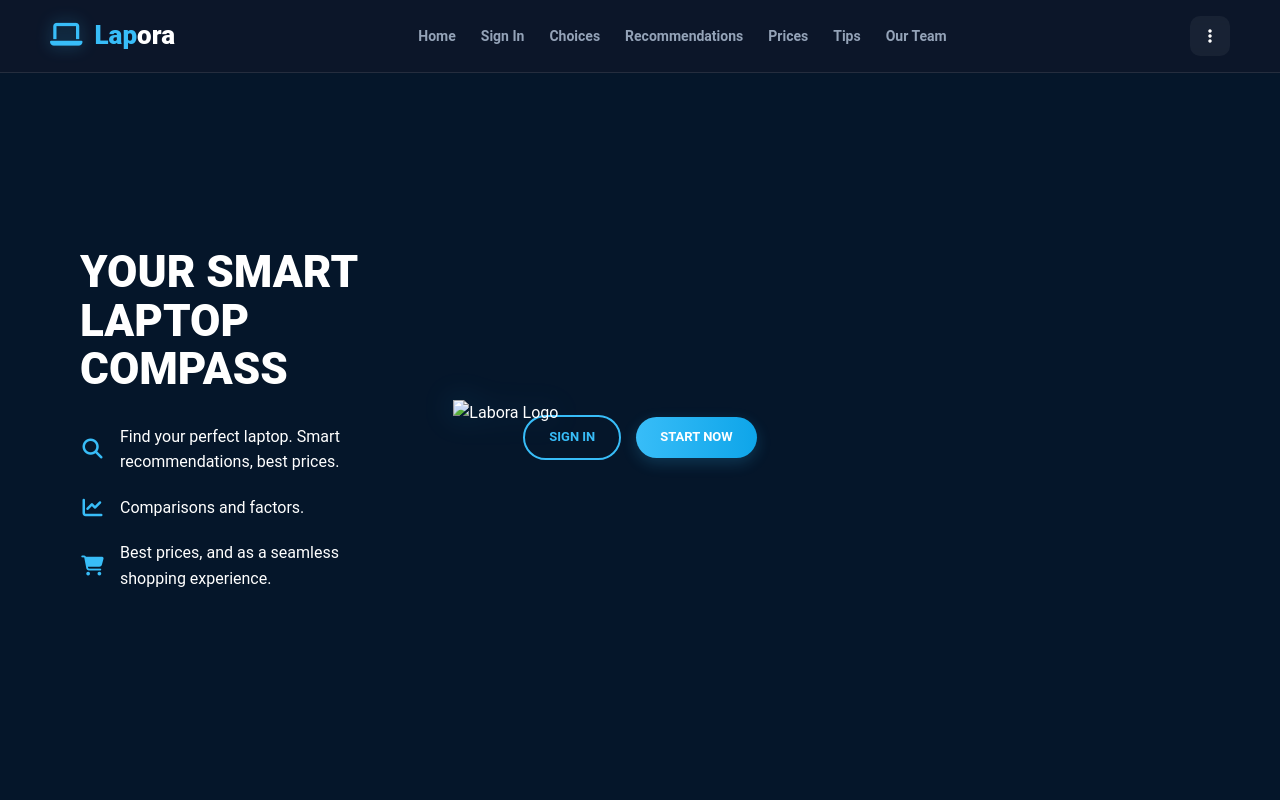
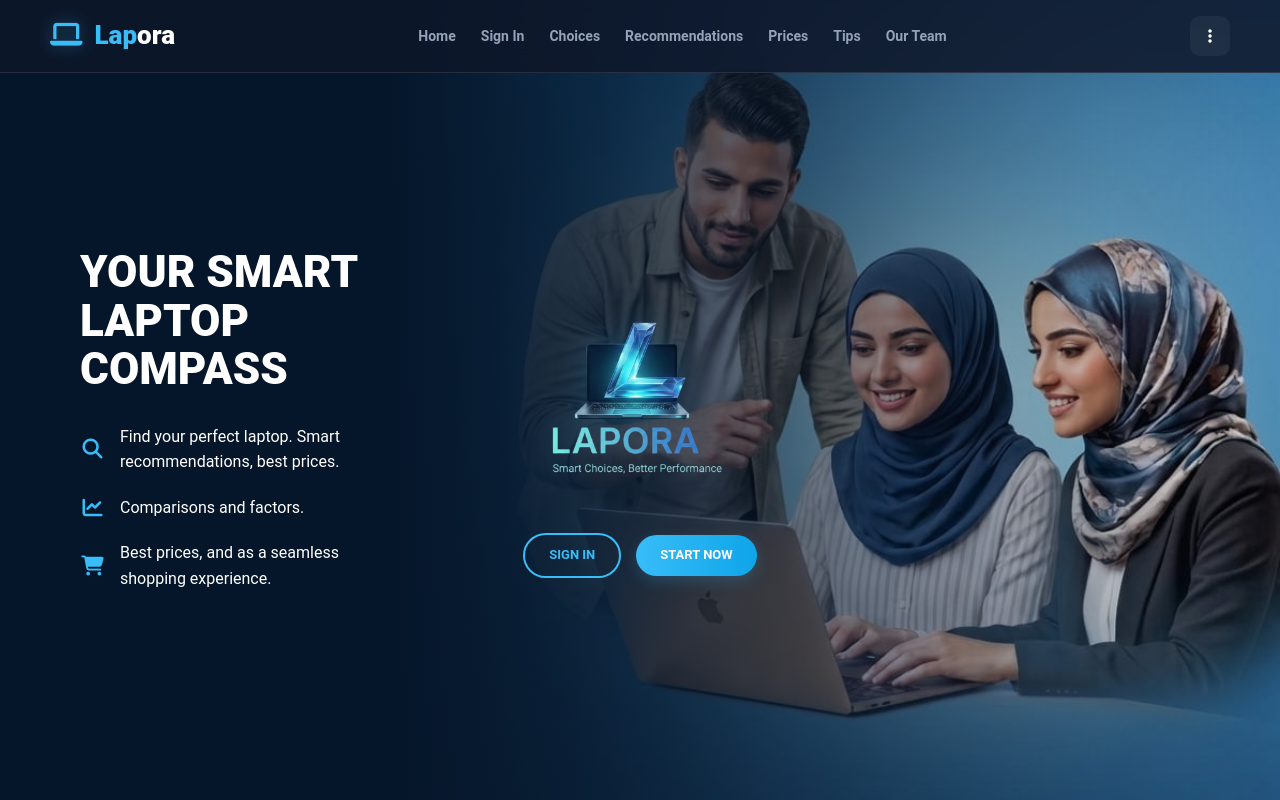
Before and after one commit to s2a0r0amohammed-ai/lapora, a plain HTML site: page index.html in a window 1280 px wide. Drawn offline with nearby package versions, Linux system fonts and the light colour scheme.

Commit message:
Update index.html

```diff
--- a/index.html
+++ b/index.html
@@ -134,7 +134,7 @@
             align-items: center;
             justify-content: space-between;
             background: linear-gradient(to left, rgba(5, 22, 42, 0) 0%, #05162a 70%, #05162a 100%),
-                        url('img/amany.jpeg');
+                        url('amany.jpeg');
             background-size: cover;
             background-position: right 20%;
             min-height: 100vh;
@@ -242,7 +242,7 @@
             <div class="feature-item"><i class="fas fa-shopping-cart"></i><p id="feat-3">Best prices, and as a seamless<br>shopping experience.</p></div>
         </div>
         <div class="hero-center">
-            <img src="img/lapora.png" alt="Labora Logo" class="central-logo-img">
+            <img src="lapora.png" alt="Labora Logo" class="central-logo-img">
             <div class="hero-buttons">
                 <a href="SIGN IN.html" class="hero-btn btn-signin" id="btn-signin-hero">Sign In</a>
                 <a href="choices.html" class="hero-btn btn-start" id="btn-start">Start Now</a>
```
